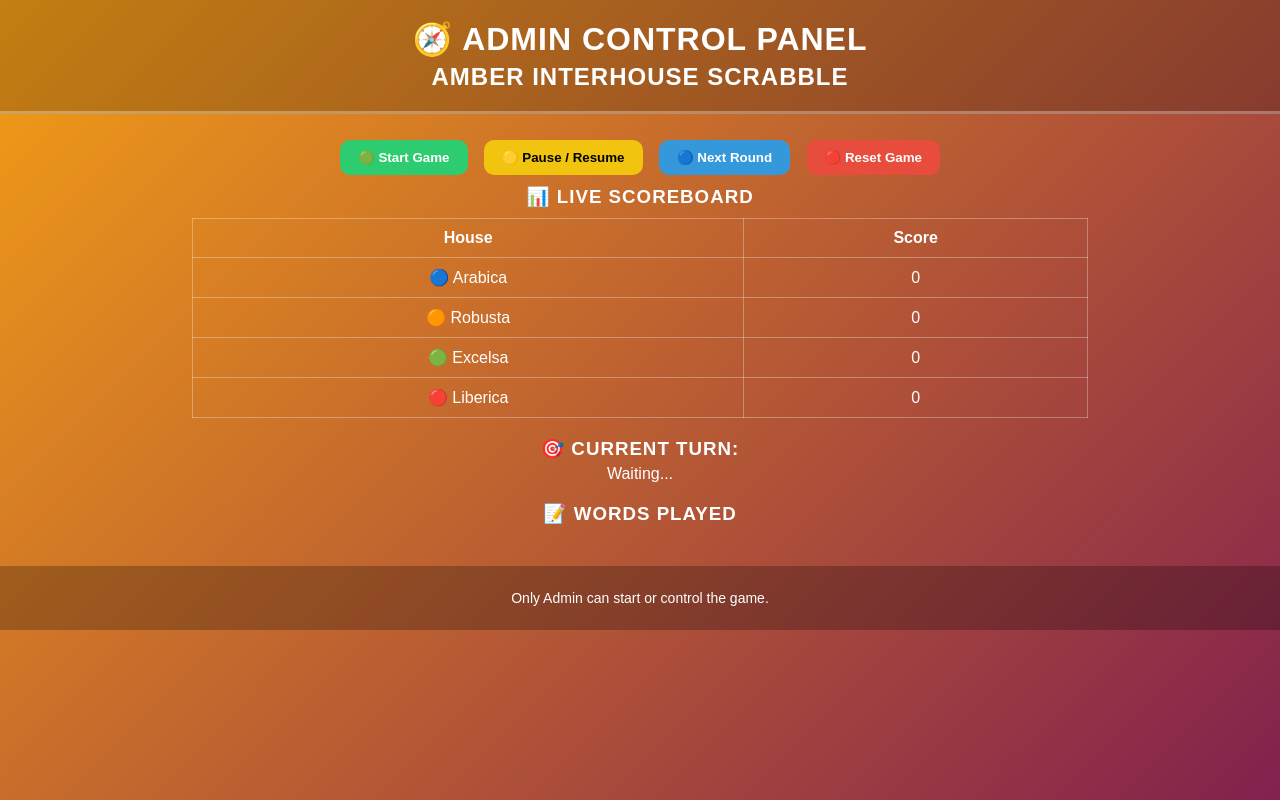
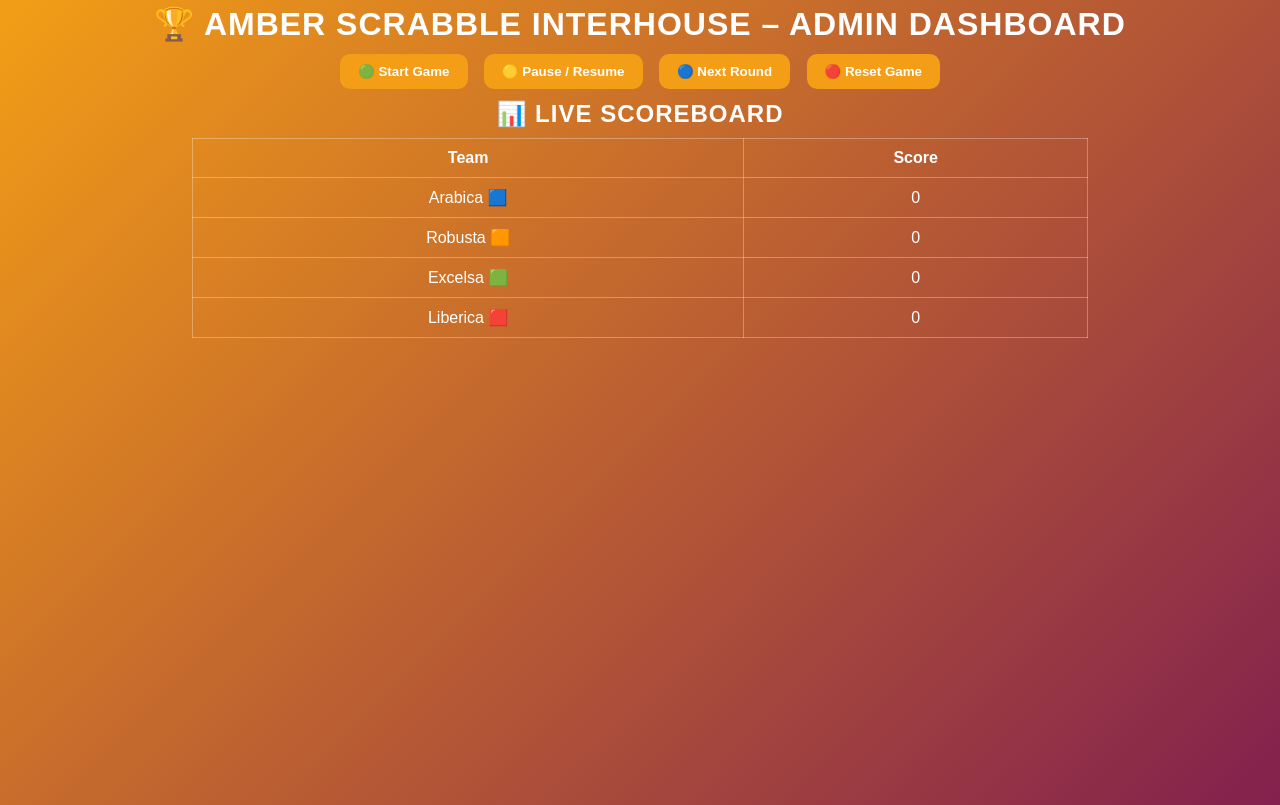
Before and after one commit to LavithAR/amber, a website: page public/admin.html in a window 1280 px wide. Drawn offline with nearby package versions, Linux system fonts and the light colour scheme; no server answers.

Commit message:
Update admin.html

```diff
--- a/public/admin.html
+++ b/public/admin.html
@@ -1,85 +1,32 @@
 <!DOCTYPE html>
 <html lang="en">
 <head>
-  <meta charset="UTF-8" />
-  <meta name="viewport" content="width=device-width, initial-scale=1.0" />
-  <title>Admin Control - Amber Interhouse Scrabble</title>
-  <link rel="stylesheet" href="common.css" />
-  <script src="/socket.io/socket.io.js"></script>
+  <meta charset="UTF-8">
+  <title>AMBER SCRABBLE INTERHOUSE – ADMIN</title>
+  <link rel="stylesheet" href="common.css">
 </head>
-
-<body class="admin-page">
-  <header>
-    <h1>🧭 Admin Control Panel</h1>
-    <h2>Amber Interhouse Scrabble</h2>
-  </header>
-
-  <main>
+<body class="admin-screen">
+  <h1>🏆 AMBER SCRABBLE INTERHOUSE – ADMIN DASHBOARD</h1>
   <div class="admin-controls">
-      <button id="startGame" class="green">🟢 Start Game</button>
-      <button id="pauseGame" class="yellow">🟡 Pause / Resume</button>
-      <button id="nextRound" class="blue">🔵 Next Round</button>
-      <button id="resetGame" class="red">🔴 Reset Game</button>
+    <button id="startGame">🟢 Start Game</button>
+    <button id="pauseGame">🟡 Pause / Resume</button>
+    <button id="nextRound">🔵 Next Round</button>
+    <button id="resetGame">🔴 Reset Game</button>
   </div>
 
-    <div class="admin-display">
-      <h3>📊 Live Scoreboard</h3>
-      <table id="scoreTable">
+  <h2>📊 Live Scoreboard</h2>
+  <table id="scoreboard">
     <thead>
-          <tr>
-            <th>House</th>
-            <th>Score</th>
-          </tr>
+      <tr><th>Team</th><th>Score</th></tr>
     </thead>
     <tbody>
-          <tr><td>🔵 Arabica</td><td id="arabicaScore">0</td></tr>
-          <tr><td>🟠 Robusta</td><td id="robustaScore">0</td></tr>
-          <tr><td>🟢 Excelsa</td><td id="excelsaScore">0</td></tr>
-          <tr><td>🔴 Liberica</td><td id="libericaScore">0</td></tr>
+      <tr><td>Arabica 🟦</td><td id="arabicaScore">0</td></tr>
+      <tr><td>Robusta 🟧</td><td id="robustaScore">0</td></tr>
+      <tr><td>Excelsa 🟩</td><td id="excelsaScore">0</td></tr>
+      <tr><td>Liberica 🟥</td><td id="libericaScore">0</td></tr>
     </tbody>
   </table>
 
-      <div class="turn-info">
-        <h3>🎯 Current Turn:</h3>
-        <span id="currentTurn">Waiting...</span>
-      </div>
-
-      <div class="word-log">
-        <h3>📝 Words Played</h3>
-        <ul id="wordList"></ul>
-      </div>
-    </div>
-  </main>
-
-  <footer>
-    <p>Only Admin can start or control the game.</p>
-  </footer>
-
-  <script>
-    const socket = io();
-    const wordList = document.getElementById("wordList");
-
-    document.getElementById("startGame").onclick = () => socket.emit("adminCommand", { type: "start" });
-    document.getElementById("pauseGame").onclick = () => socket.emit("adminCommand", { type: "pause" });
-    document.getElementById("nextRound").onclick = () => socket.emit("adminCommand", { type: "nextRound" });
-    document.getElementById("resetGame").onclick = () => socket.emit("adminCommand", { type: "reset" });
-
-    socket.on("updateScores", (scores) => {
-      document.getElementById("arabicaScore").innerText = scores.arabica;
-      document.getElementById("robustaScore").innerText = scores.robusta;
-      document.getElementById("excelsaScore").innerText = scores.excelsa;
-      document.getElementById("libericaScore").innerText = scores.liberica;
-    });
-
-    socket.on("turnUpdate", (team) => {
-      document.getElementById("currentTurn").innerText = team.toUpperCase();
-    });
-
-    socket.on("wordPlayed", (data) => {
-      const item = document.createElement("li");
-      item.innerText = `${data.team.toUpperCase()} played "${data.word}" (+${data.points})`;
-      wordList.prepend(item);
-    });
-  </script>
+  <script src="client-js/admin.js"></script>
 </body>
 </html>
```
Lines whose indentation alone changed are shown as unchanged.
